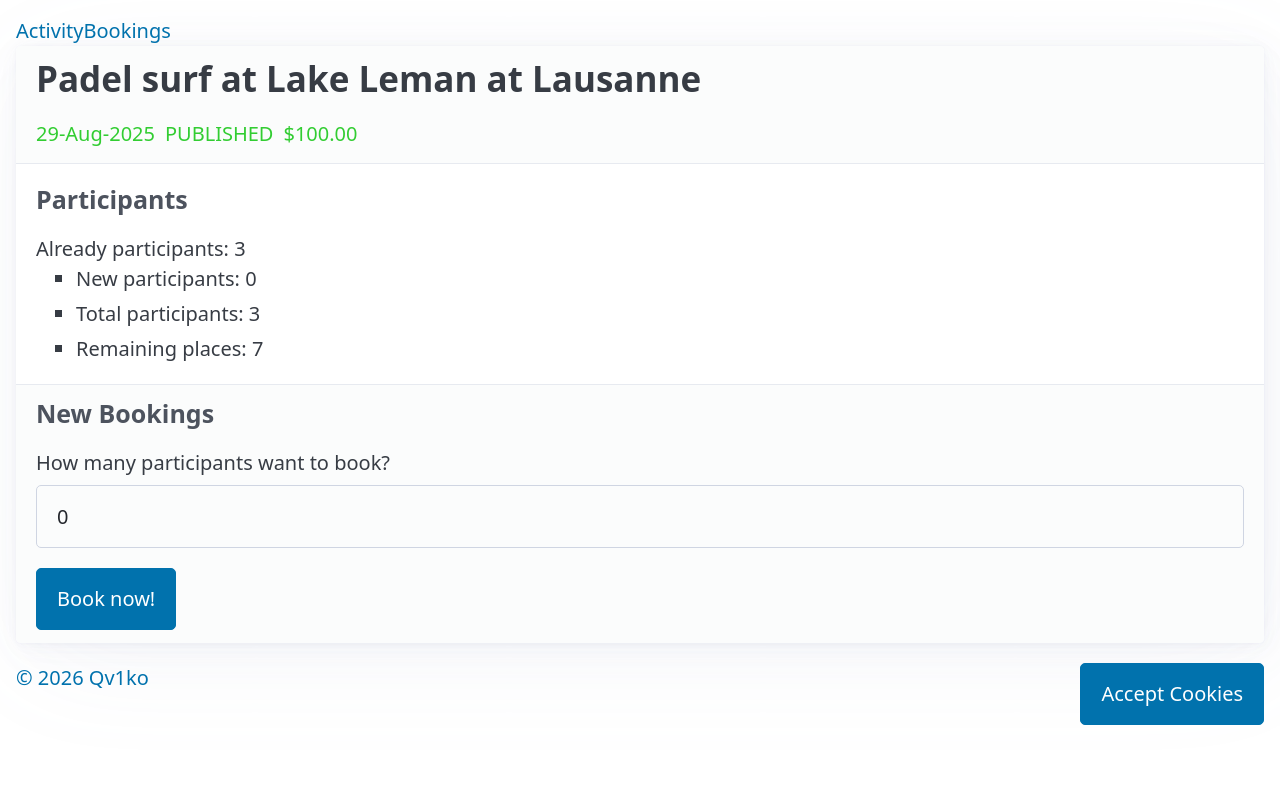
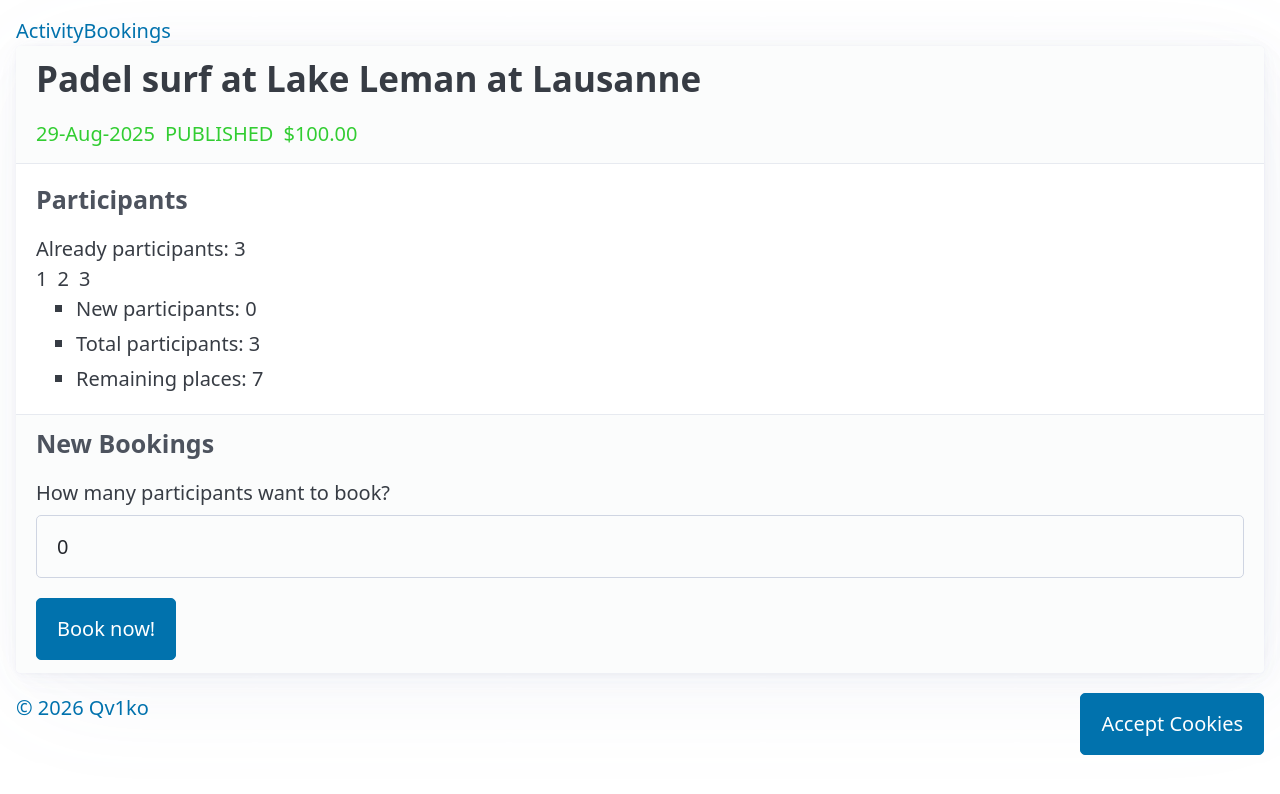
Before and after one commit to Qv1ko/curso-angular-moderno, an Angular app: page / in a window 1280 px wide. Shown: the top 794 px of the page. Built offline with nearby package versions, Linux system fonts and the light colour scheme.

Commit message:
feat: add loop example in html

```diff
--- a/src/app/bookings/bookings.html
+++ b/src/app/bookings/bookings.html
@@ -10,6 +10,13 @@
   <main>
     <h4>Participants</h4>
     <div>Already participants: {{ currentParticipants }}</div>
+    <div>
+      @for(participant of participants(); track participant.id){
+      <span>{{ participant.id }}</span>
+      } @empty {
+      <span>No participants yet</span>
+      }
+    </div>
     <ul>
       <li>New participants: {{ newParticipants() }}</li>
       <li>Total participants: {{ totalParticipants() }}</li>
@@ -31,7 +38,9 @@
     <span>Sorry, no more places available!</span>
     <button class="secondary outline" (click)="onNewParticipantsChange(0)">Reset</button>
     }
-    <button [disabled]="booked() || remainingPlaces() <= 0" (click)="onBookClick()">Book now!</button>
+    <button [disabled]="booked() || remainingPlaces() <= 0" (click)="onBookClick()">
+      Book now!
+    </button>
     {{ booked() ? 'Booked!' : '' }}
   </footer>
 </article>
--- a/src/app/bookings/bookings.ts
+++ b/src/app/bookings/bookings.ts
@@ -29,8 +29,12 @@ export class Bookings {
   readonly currentParticipants = 3;
   readonly maxNewParticipants = this.activity.maxParticipants - this.currentParticipants;
 
+  readonly participants = signal<{ id: number }[]>([{ id: 1 }, { id: 2 }, { id: 3 }]);
+
   readonly totalParticipants = computed(() => this.currentParticipants + this.newParticipants());
-  readonly remainingPlaces = computed(() => this.activity.maxParticipants - this.totalParticipants());
+  readonly remainingPlaces = computed(
+    () => this.activity.maxParticipants - this.totalParticipants(),
+  );
 
   readonly newParticipants = signal(0);
   readonly booked = signal(false);
@@ -52,6 +56,15 @@ export class Bookings {
 
   onNewParticipantsChange(newParticipants: number) {
     this.newParticipants.set(newParticipants);
+    this.participants.update((participants) => {
+      participants = participants.slice(0, this.currentParticipants);
+
+      for (let i = 0; i < newParticipants; i++) {
+        participants.push({ id: participants.length + 1 });
+      }
+
+      return participants;
+    });
   }
 
   onBookClick() {
```
Lines whose indentation alone changed are shown as unchanged.
